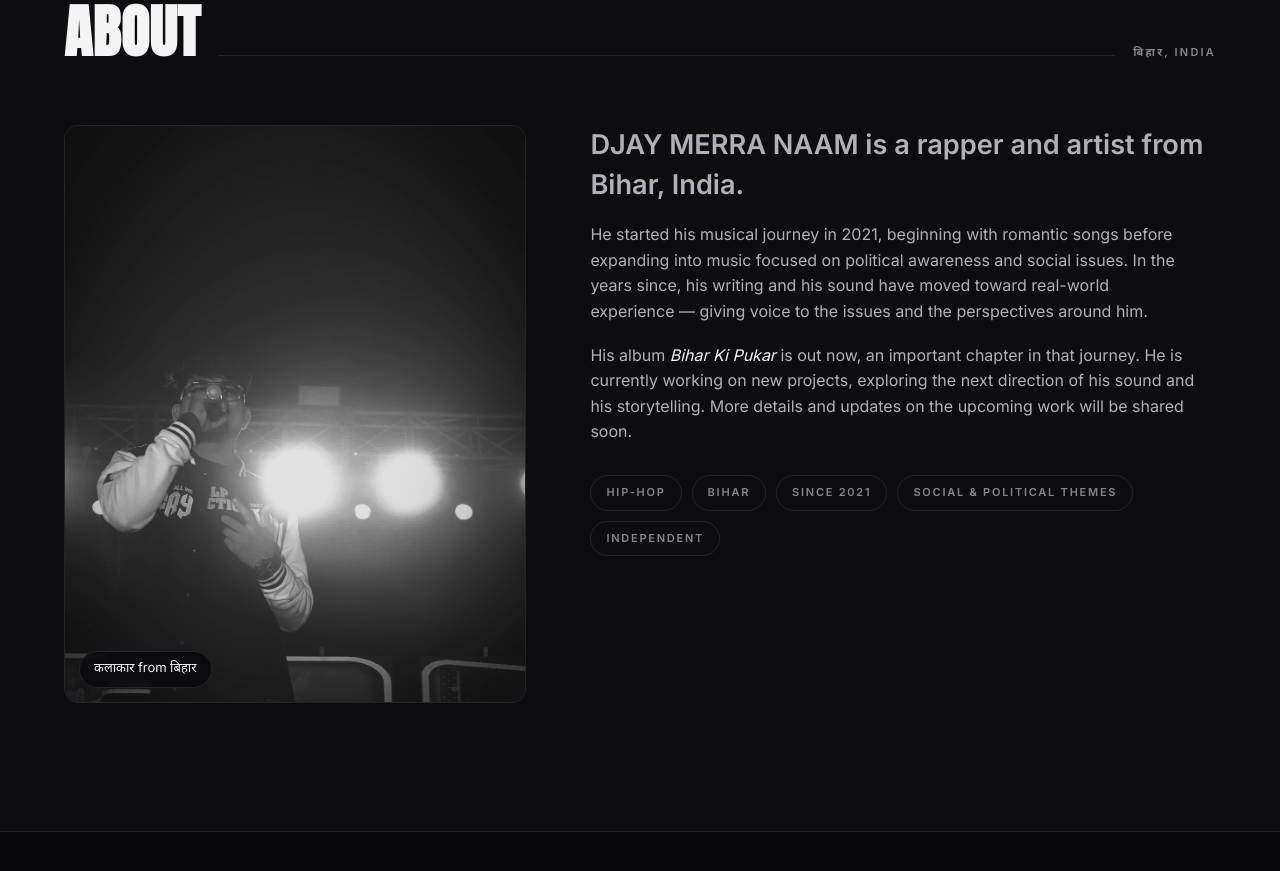
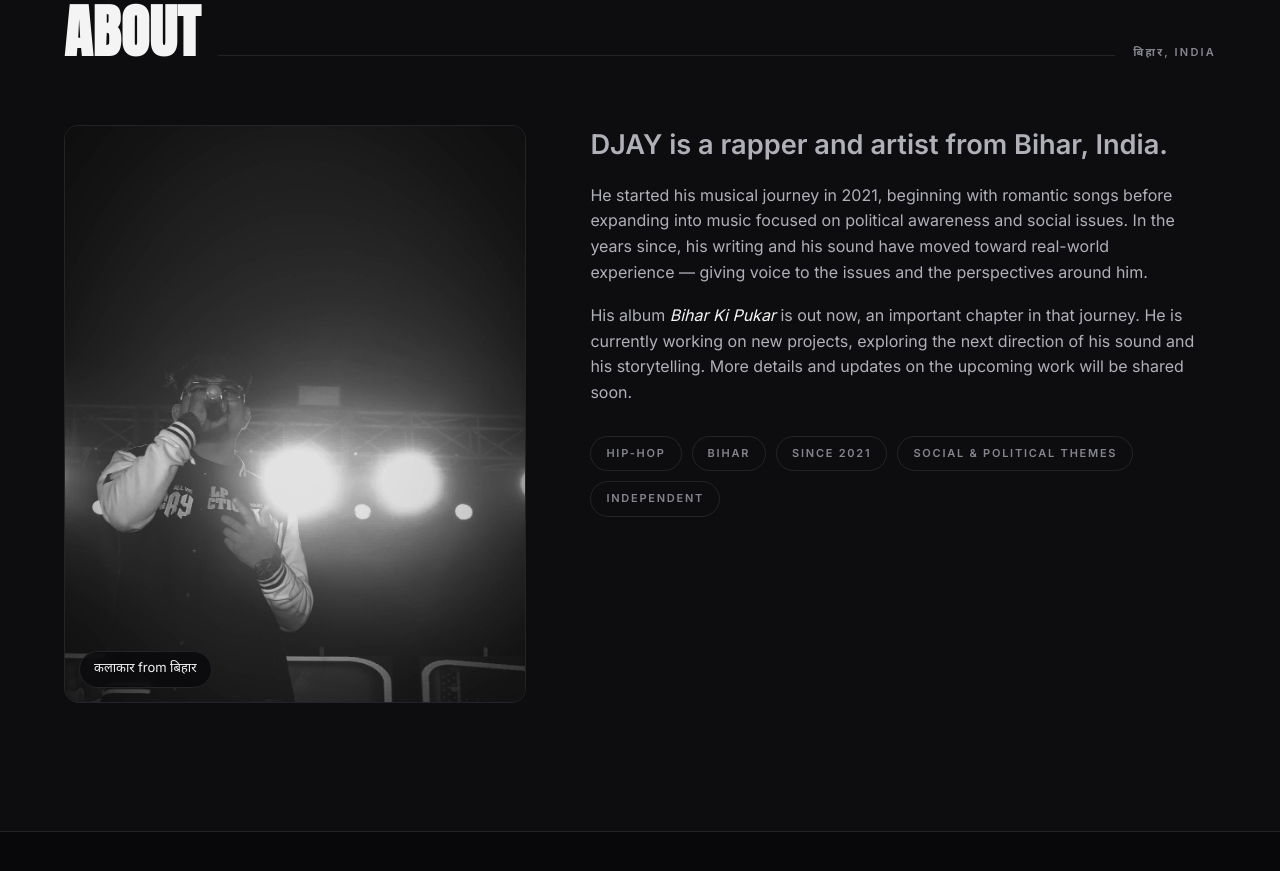
Before and after one commit to Pankaj70033/djay_mera_naam, a plain HTML site: page index.html in a window 1280 px wide. Shown: the part 5000-5871 px from the top of the page. Drawn offline with Linux system fonts and the light colour scheme.

Commit message:
Update artist name in about section of index.html

```diff
--- a/index.html
+++ b/index.html
@@ -311,7 +311,7 @@
 
     <div class="about__text">
       <p class="about__lead">
-        DJAY MERRA NAAM is a rapper and artist from Bihar, India.
+        DJAY is a rapper and artist from Bihar, India.
       </p>
       <p>
         He started his musical journey in 2021, beginning with romantic songs
```
